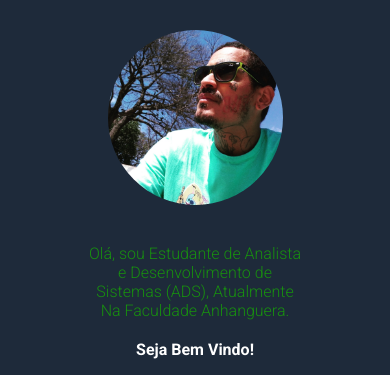
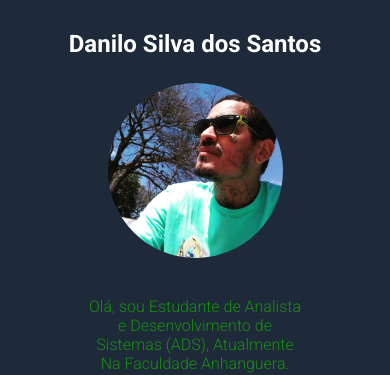
Before and after one commit to August1312/Auhist1312.github.io, a plain HTML site: page index.html in a window 390 px wide. Shown: the top 375 px of the page. Drawn offline with nearby package versions, Linux system fonts and the light colour scheme.

Commit message:
V1.8 att mobile

```diff
--- a/css/styles.css
+++ b/css/styles.css
@@ -210,7 +210,7 @@
     }
 
     #bio-container h2 {
-        display: none;
+        display: auto;
     }
 
     #bio-container p {
```
